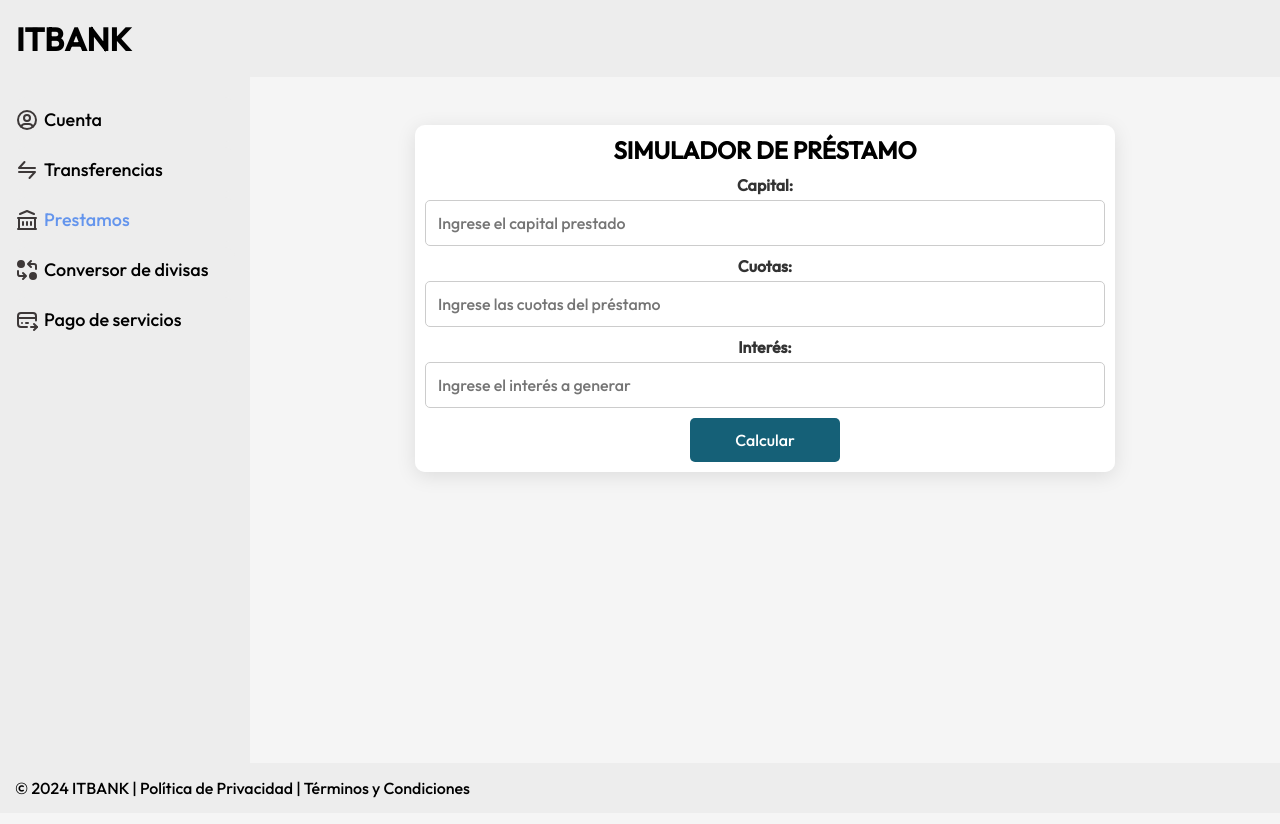
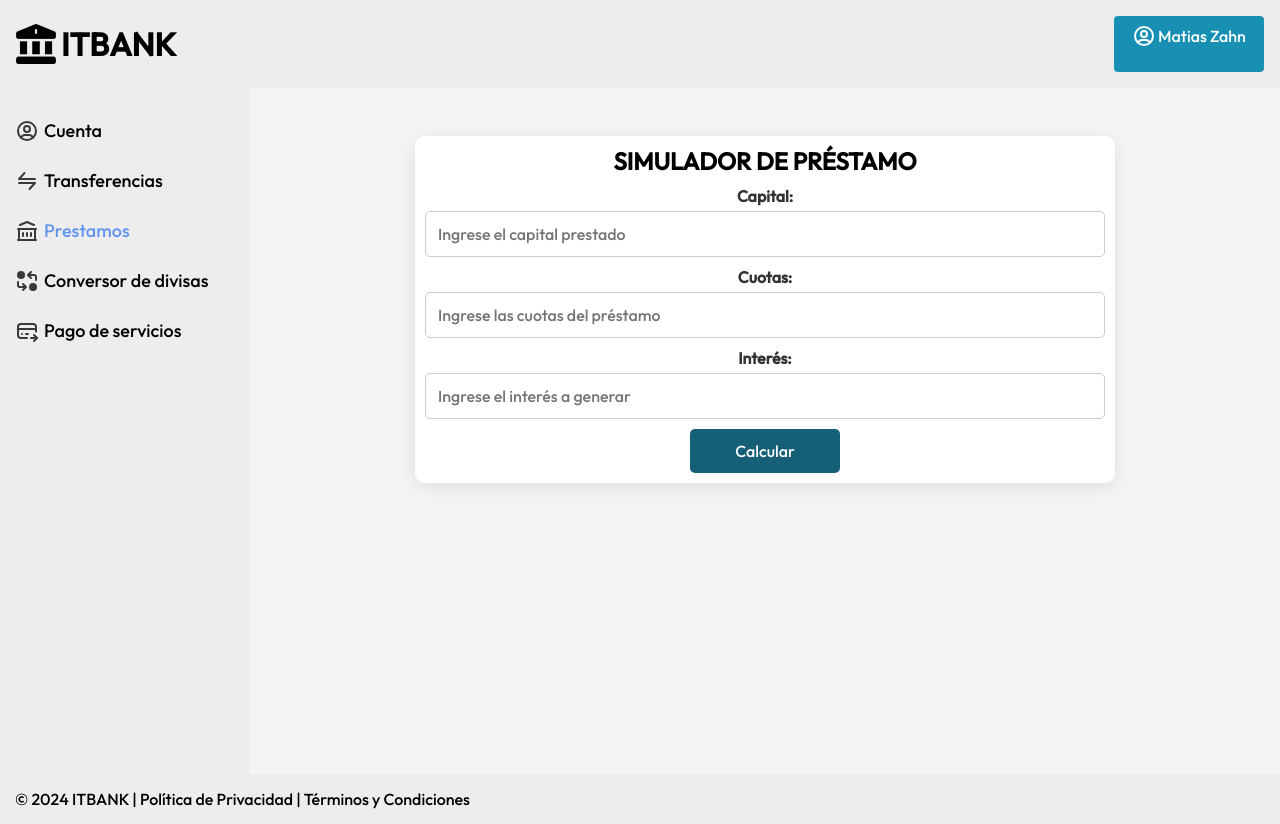
Before and after one commit to Matias-Zahn/ITBANK-Next, a Next.js app: page /prestamos in a window 1280 px wide. Built offline with nearby package versions, Linux system fonts and the light colour scheme.

Commit message:
Handle session, styles buttoms

```diff
--- a/src/app/conversor/page.js
+++ b/src/app/conversor/page.js
@@ -3,8 +3,8 @@ import Conversor from '../../components/Conversor/Conversor';
 function ConversorPage() {
   return (
     <div>
-      <h1>Conversor</h1>
       <Conversor />
-  </div>);
+    </div>
+  );
 }
 export default ConversorPage;
--- a/src/app/layout.css
+++ b/src/app/layout.css
@@ -13,6 +13,22 @@ body {
   background-color: #f5f5f5;
 }
 
+button {
+  padding: 8px 15px;
+  background-color: #1890b4;
+  color: white;
+  border: none;
+  border-radius: 4px;
+  font-size: 1rem;
+  cursor: pointer;
+  transition: background-color 0.2s ease;
+  display: block;
+}
+
+button:hover {
+  background-color: rgb(5, 80, 80);
+}
+
 .container {
   display: grid;
   grid-template-rows: auto 1fr auto;
--- a/src/components/Conversor/conversor.module.css
+++ b/src/components/Conversor/conversor.module.css
@@ -5,6 +5,13 @@
   border-radius: 8px;
   box-shadow: 0 2px 15px rgba(0, 0, 0, 0.1);
   background-color: #ffffff;
+  display: grid;
+  gap: 1rem;
+}
+
+.container_box {
+  display: grid;
+  gap: 5px;
 }
 
 .header {
@@ -14,17 +21,12 @@
   text-align: center;
 }
 
-  .input-container {
-    margin-bottom: 1.5rem;
-  }
-
 .label {
   display: block;
-    margin-bottom: 0.5rem;
   color: #555555;
 }
 
-  .input[type="number"],
+.input[type='number'],
 .select {
   width: 100%;
   padding: 0.8rem;
@@ -35,7 +37,7 @@
   transition: border-color 0.3s;
 }
 
-  .input[type="number"]:focus,
+.input[type='number']:focus,
 .select:focus {
   border-color: #176faa;
   outline: none;
--- a/src/components/Cuenta/HistoryCard.js
+++ b/src/components/Cuenta/HistoryCard.js
@@ -12,6 +12,7 @@ function HistoryCard() {
     setShowMore(!showMore);
   };
   return (
+    //! ARREGLAR EL MANEJO DEL ESTADOOOOOOOOOOOOOOOOOOOOOOOOOOO
     <>
       {data.map((user) => (
         <div key={user.id}>
--- a/src/components/Header/Header.js
+++ b/src/components/Header/Header.js
@@ -1,10 +1,31 @@
+'use client';
+
+import { IconUserCircle } from '@tabler/icons-react';
 import style from './header.module.css';
+import Image from 'next/image';
+import { useState } from 'react';
+import Session from './Session';
 
 function Header() {
+  const [modal, setModal] = useState(false);
+
   return (
     <header className={style.header}>
       <div className={style.container}>
-        <h1>ITBANK</h1>
+        <div className={style.title}>
+          <Image src="/bank.png" width={40} height={40} alt="" />
+          <h1>ITBANK</h1>
+        </div>
+        <button
+          onClick={() => setModal(!modal)}
+          className={`${style.button} ${modal && style.active_true}`}
+        >
+          <div className={style.profile}>
+            <IconUserCircle />
+            <p>Matias Zahn</p>
+          </div>
+          <Session modal={modal} setModal={setModal} />
+        </button>
       </div>
     </header>
   );
--- /dev/null
+++ b/src/components/Header/Session.js
@@ -0,0 +1,24 @@
+import { IconDoorExit } from '@tabler/icons-react';
+import styles from './header.module.css';
+import { redirect, useRouter } from 'next/navigation';
+
+function Session({ modal, setModal }) {
+  const router = useRouter();
+
+  const handleSession = () => {
+    setModal(false);
+    localStorage.removeItem('user');
+    router.push('/login');
+  };
+
+  return (
+    <button
+      onClick={handleSession}
+      className={`${styles.modal} ${modal ? styles.active : ''}`}
+    >
+      <IconDoorExit />
+      <p>Cerrar Sesion</p>
+    </button>
+  );
+}
+export default Session;
--- a/src/components/Header/header.module.css
+++ b/src/components/Header/header.module.css
@@ -1,23 +1,76 @@
 .header {
   padding: 1rem;
   display: flex;
-  justify-content: center;
-  align-items: center;
   background-color: #ededed;
 }
 
-/*-->Nombre de la pagina*/
 .container {
   width: 100%;
-  height: 45px;
+  max-width: 1800px;
+  margin: 0 auto;
+  display: flex;
+  justify-content: space-between;
+  align-items: center;
+}
+
+.title {
   display: flex;
   align-items: center;
-  grid-column: 1;
+  gap: 5px;
 }
 
-.ionicon {
-  min-width: 50px;
-  font-size: 30px;
-  cursor: pointer;
-  height: 30px;
+.button {
+  display: flex;
+  flex-direction: column;
+  justify-content: center;
+  align-items: center;
+  width: 150px;
+  height: auto;
 }
+
+.profile {
+  display: flex;
+  align-items: center;
+  justify-content: center;
+  gap: 2px;
+}
+
+.modal {
+  display: flex;
+  visibility: hidden;
+  overflow: hidden;
+  align-items: center;
+  gap: 5px;
+  opacity: 0;
+  height: 0;
+  width: 0;
+  margin: 0;
+  transition:
+    opacity 0.2s ease,
+    height 0.2s ease,
+    width 0.2s ease,
+    background-color 0.2s ease;
+}
+
+.active {
+  margin-top: 1rem;
+  visibility: visible;
+  overflow: visible;
+  height: 40px;
+  width: 150px;
+  background-color: rgb(5, 80, 80);
+  opacity: 1;
+  transition:
+    opacity 0.2s ease,
+    height 0.2s ease,
+    width 0.2s ease,
+    background-color 0.2s ease;
+}
+
+.active:hover {
+  background-color: #1890b4;
+}
+
+.active_true {
+  background-color: rgb(5, 80, 80);
+}
```
Also changed, not shown: src/app/page.js (+9 -13 lines), src/components/Conversor/Conversor.js (+7 -8 lines), public/bank.png (added). Lines whose indentation alone changed are shown as unchanged.
